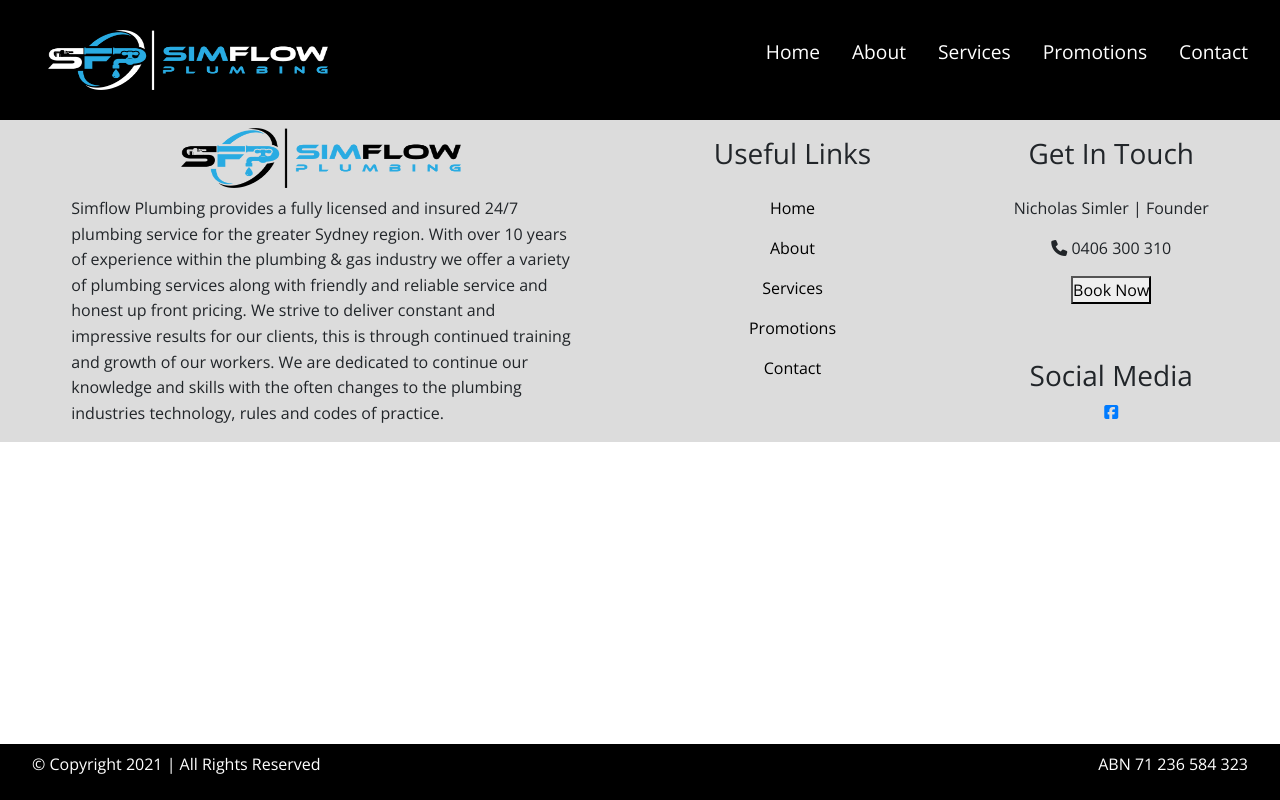
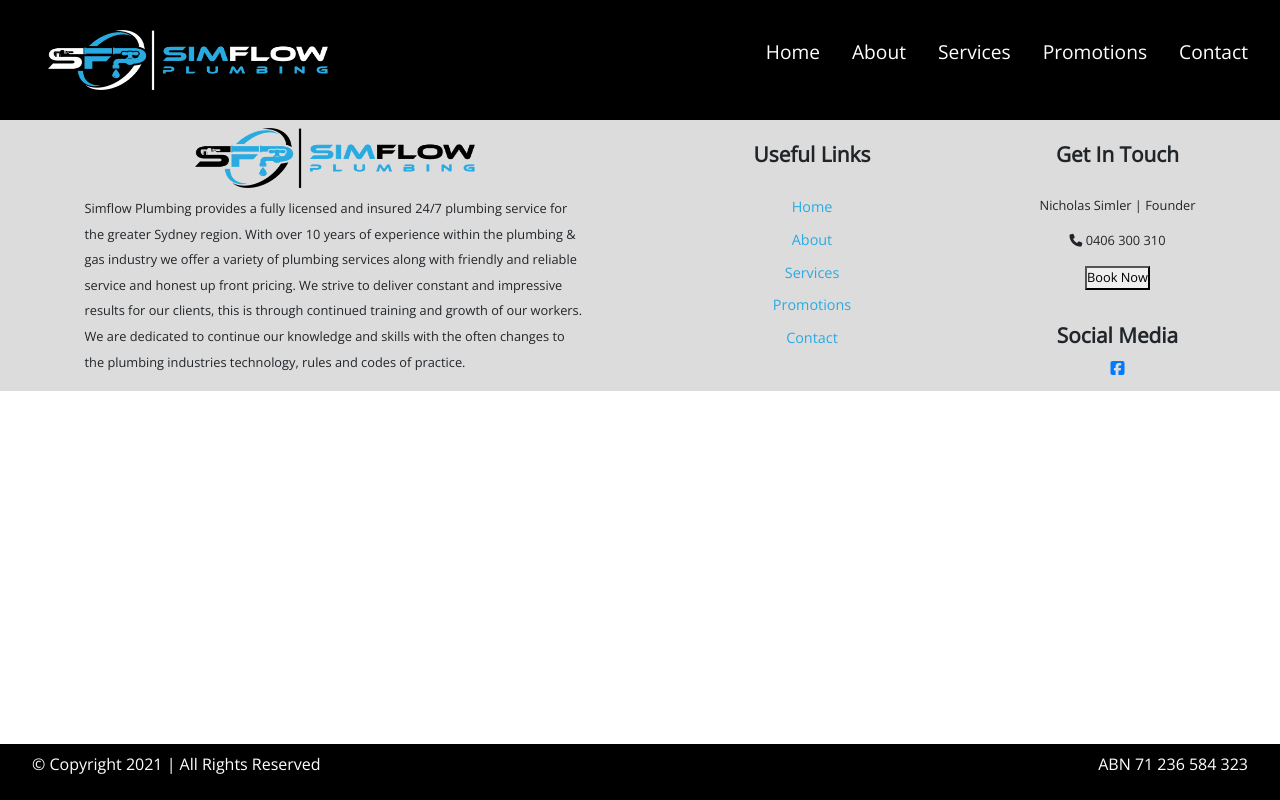
Before and after one commit to marcCodez/simflow-plumbing-react-website, a React (Create React App) app: page /contact in a window 1280 px wide. Built offline with nearby package versions, Linux system fonts and the light colour scheme.

Commit message:
footer shorcut tidy

```diff
--- a/src/Main.scss
+++ b/src/Main.scss
@@ -231,6 +231,10 @@ body {
         "about links social"
     ;
 
+    h4 {
+        font-size: 1.3rem;
+        font-weight: bold;
+    }
 
 
     .logo-black {
@@ -253,6 +257,7 @@ body {
         justify-content: center;
         align-items: center;
         line-height: 1.6rem;
+        font-size: 0.8rem;
     }
 
     .links-header {
@@ -272,8 +277,13 @@ body {
 
         a {
             text-decoration: none;
-            color: black;
-            margin-bottom: 1rem;
+            color: $main-color;
+            margin-bottom: 0.7rem;
+            font-size: 0.9rem;
+
+        &:hover {
+            color: white;
+        }
         }
 
 
@@ -295,6 +305,7 @@ body {
         flex-direction: column;
         justify-content: center;
         align-items: center;
+        font-size: 0.8rem;
 
     }
 
--- a/src/components/FooterShortcut.js
+++ b/src/components/FooterShortcut.js
@@ -12,9 +12,9 @@ function FooterShortcut() {
             We strive to deliver constant and impressive results for our clients, this is through continued training and growth of our workers. We are dedicated to continue our knowledge and skills with the often changes to the plumbing industries technology, rules
             and codes of practice.</p>
 
-            <h3 className="links-header">Useful Links</h3>
+            <h4 className="links-header">Useful Links</h4>
             <div className="useful-links">
-            <Link >Home</Link>
+            <Link>Home</Link>
             <Link>About</Link>
             <Link>Services</Link>
             <Link>Promotions</Link>
@@ -22,7 +22,7 @@ function FooterShortcut() {
             </div>
 
 
-            <h3 className="contact-header">Get In Touch</h3>
+            <h4 className="contact-header">Get In Touch</h4>
             <div className="footer-contact">
             <p>Nicholas Simler | Founder</p>
        <p> <span> <i className='fa fa-phone'/> </span> 0406 300 310</p>
@@ -30,7 +30,7 @@ function FooterShortcut() {
             </div>
 
             <div className="socials">
-            <h3 className="">Social Media</h3>
+            <h4 className="">Social Media</h4>
             <a
                     className='socials-link'
                     href='https://www.facebook.com/Simflowplumbing0'
```
